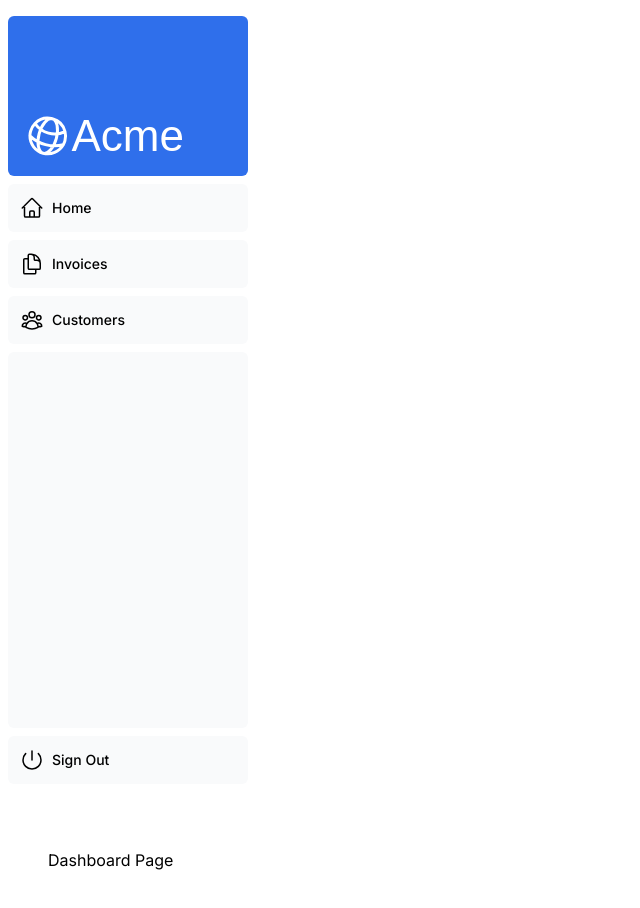
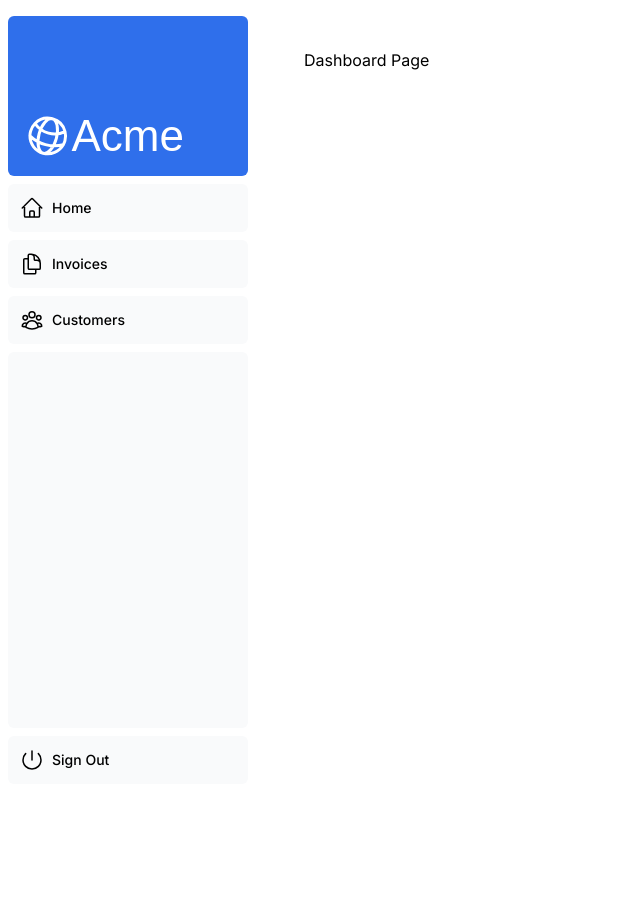
Before and after one commit to koyokotani/nextjs-dashboard, a Next.js app: page /dashboard in a window 1280 px wide. Shown: the top 908 px of the page, without its empty margins (0-640 px from the left). After the commit the page ends 800 px from the top, so only its background shows below. Built offline with nearby package versions, Linux system fonts and the light colour scheme; a web font is replaced by a local one.

Commit message:
bug fix partial layout

```diff
--- a/app/dashboard/layout.tsx
+++ b/app/dashboard/layout.tsx
@@ -2,13 +2,11 @@ import SideNav from "@/app/ui/dashboard/sidenav";
 
 export default function Layout({ children }: { children: React.ReactNode }) {
   return (
-    <div className="flex h-screen flex-col md:flex-row md:orverflow-hidden">
+    <div className="flex h-screen flex-col md:flex-row md:overflow-hidden">
       <div className="w-full flex-none md:w-64">
         <SideNav />
-        <div className="flex-grow p-6 md:orverflow-y-auto md:p-12">
-          {children}
-        </div>
       </div>
+      <div className="flex-grow p-6 md:overflow-y-auto md:p-12">{children}</div>
     </div>
   );
 }
```
